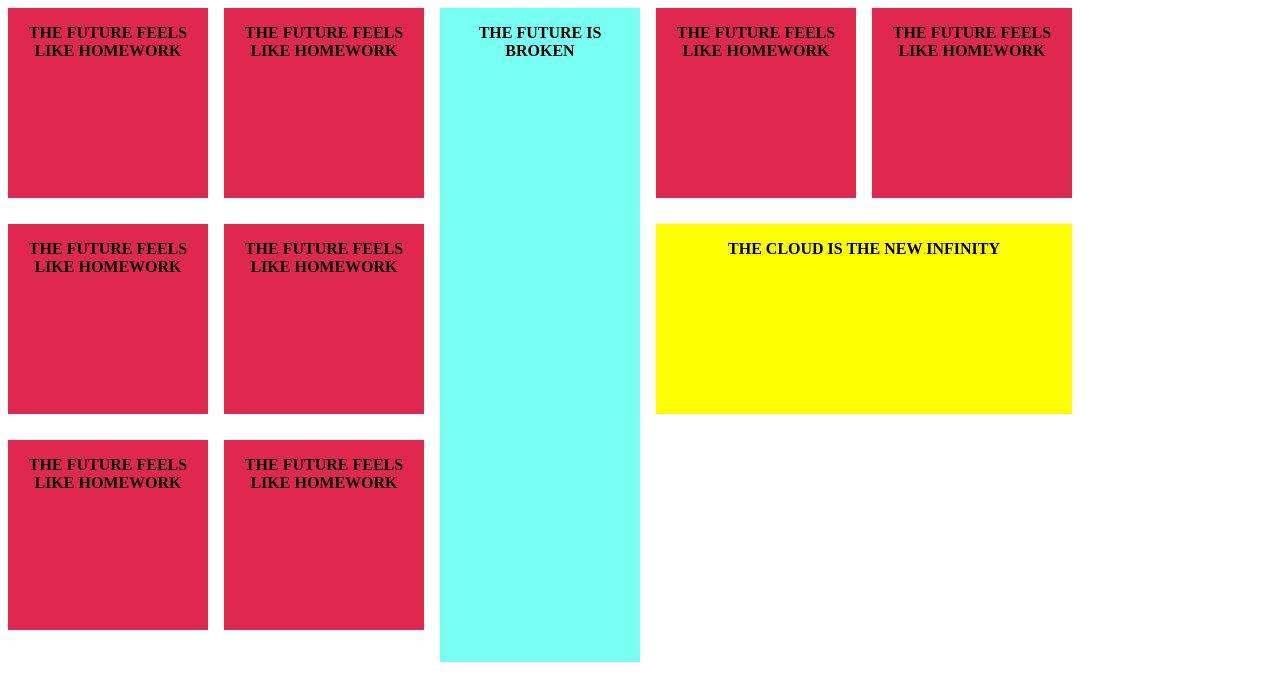
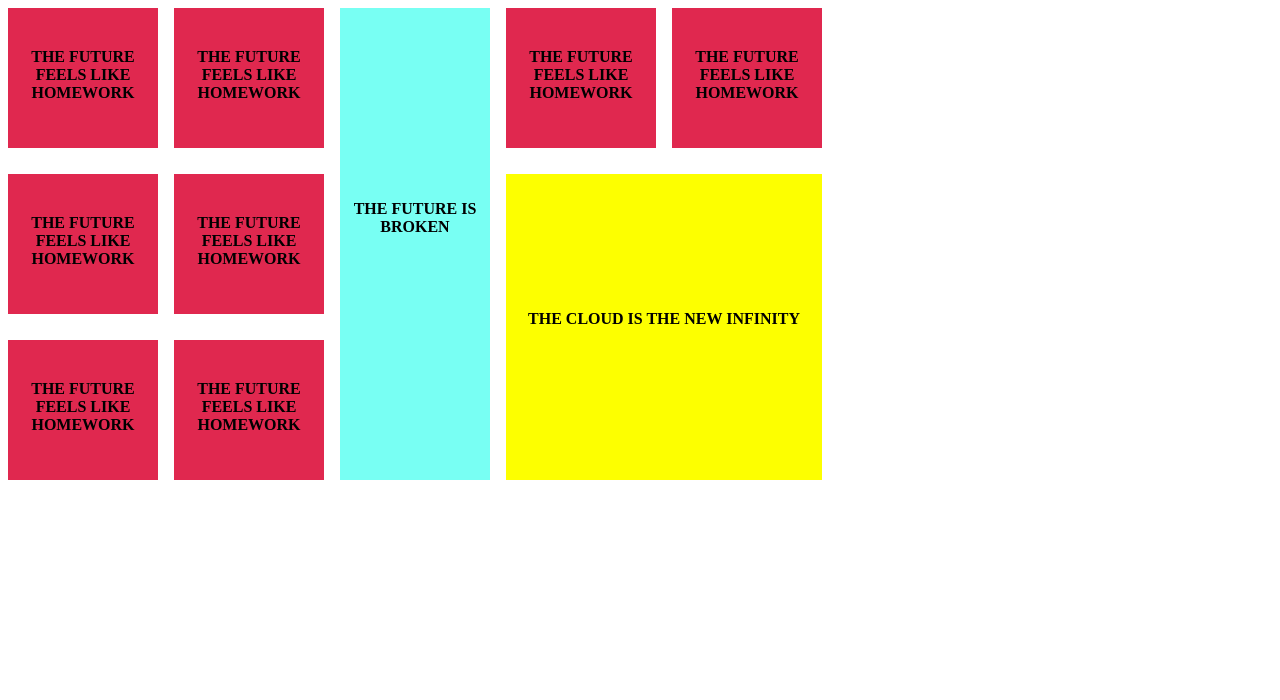
Before and after one commit to MarieSerroyen/2imd-webtechadvanced-portfolio, a plain HTML site: page lab2/thefuture/index.html in a window 1280 px wide. Drawn offline with Linux system fonts and the light colour scheme.

Commit message:
feat: made the everything responsive

```diff
--- a/lab2/thefuture/style.css
+++ b/lab2/thefuture/style.css
@@ -34,24 +34,33 @@ main article.infinity {
         gap: 1em;
     }
 
+    main article.broken {
+        padding-top: 1.5em;
+    }
 }
 
 
-@media(min-width: 45em) {
+@media(min-width: 55em) {
     main {
         display: grid;
-        grid-template-rows: repeat(3, 200px);
-        grid-template-columns: repeat(5, 200px);
+        grid-template-rows: repeat(3, 150px);
+        grid-template-columns: repeat(5, 150px);
+    }
+
+    main article.homework {
+        padding-top: 2.5em;
     }
 
     main article.broken {
         grid-column: 3;
-        grid-row: 1/6;
+        grid-row: 1/span 3;
+        padding: 12em 0;
     }
 
     main article.infinity {
         grid-column: 4/6;
-        grid-row: 2;
+        grid-row: 2/span 2;
+        padding: 8.5em 0;
     }
 
 }
```
